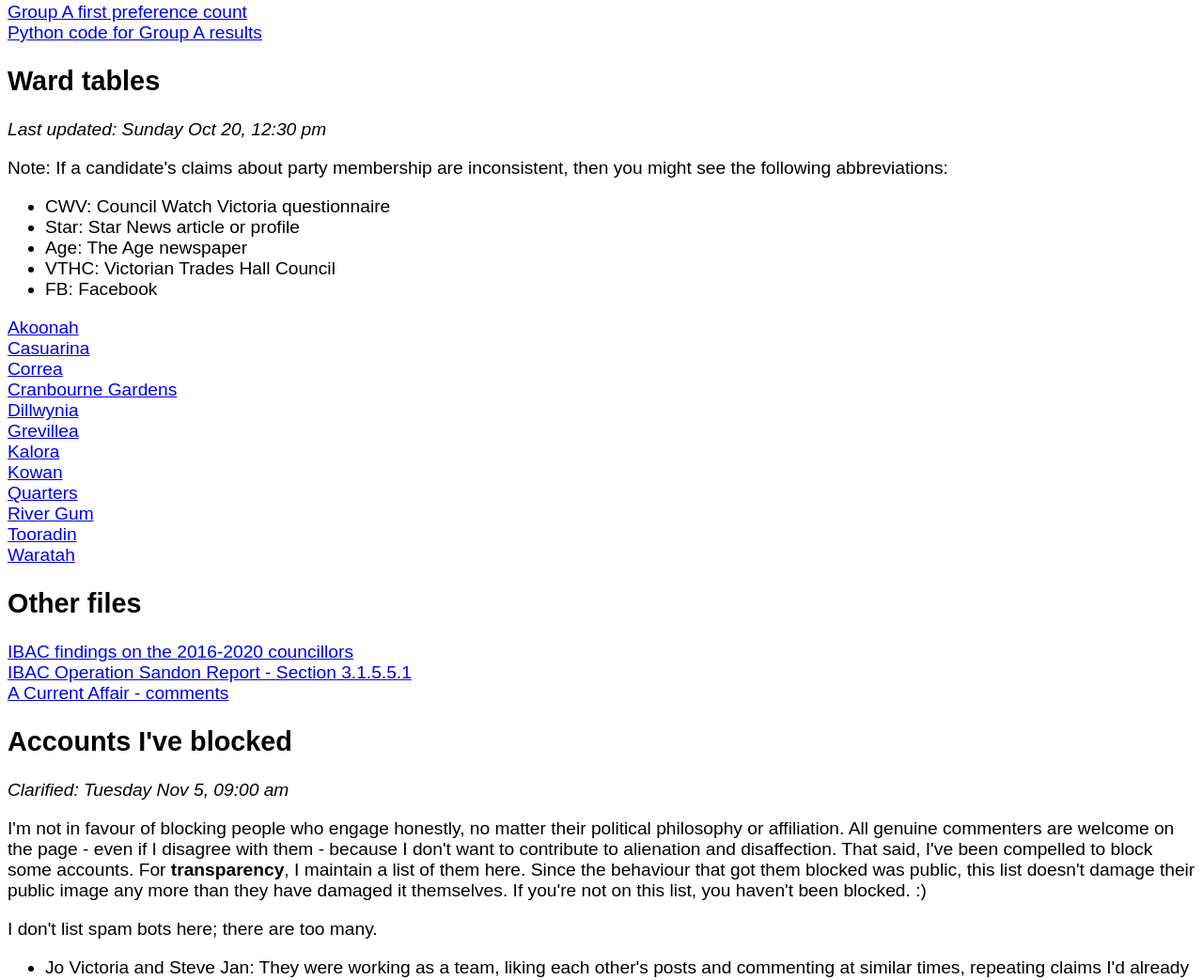
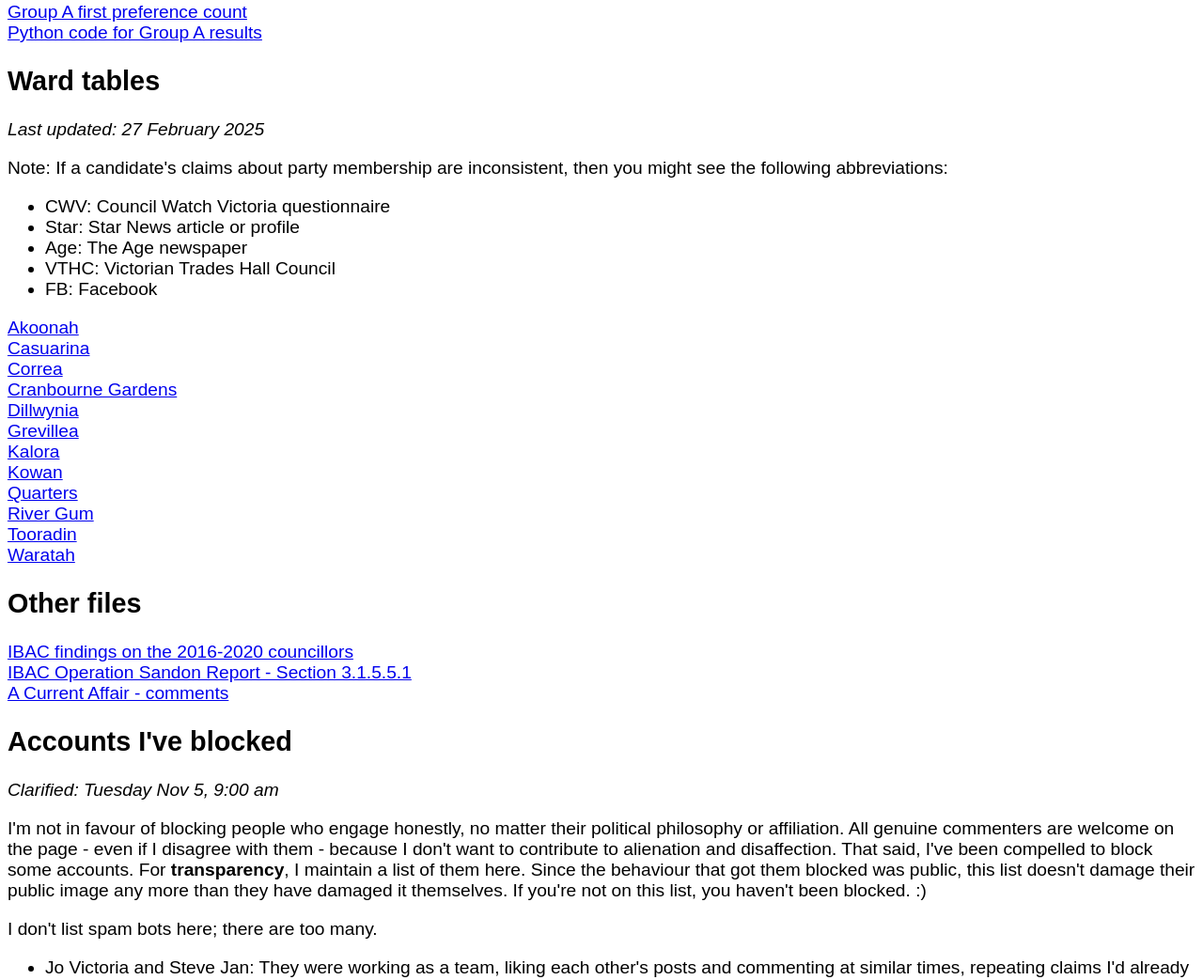
Before and after one commit to amanjit-gill-data/casey-transparency, a plain HTML site: page index.html in a window 1280 px wide. Shown: the part 560-1603 px from the top of the page at 94% size. Drawn offline with Linux system fonts and the light colour scheme.

Commit message:
update ward tables

```diff
--- a/index.html
+++ b/index.html
@@ -47,7 +47,7 @@
 
     <h2>Ward tables</h2>
 
-    <i>Last updated: Sunday Oct 20, 12:30 pm</i>
+    <i>Last updated: 27 February 2025</i>
 
     <p>
       Note: If a candidate's claims about party membership are inconsistent,
@@ -83,7 +83,7 @@
 
     <h2>Accounts I've blocked</h2>
 
-    <i>Clarified: Tuesday Nov 5, 09:00 am</i>
+    <i>Clarified: Tuesday Nov 5, 9:00 am</i>
 
     <p>
       I'm not in favour of blocking people who engage honestly, no matter
```
Also changed, not shown: 12 other files.
